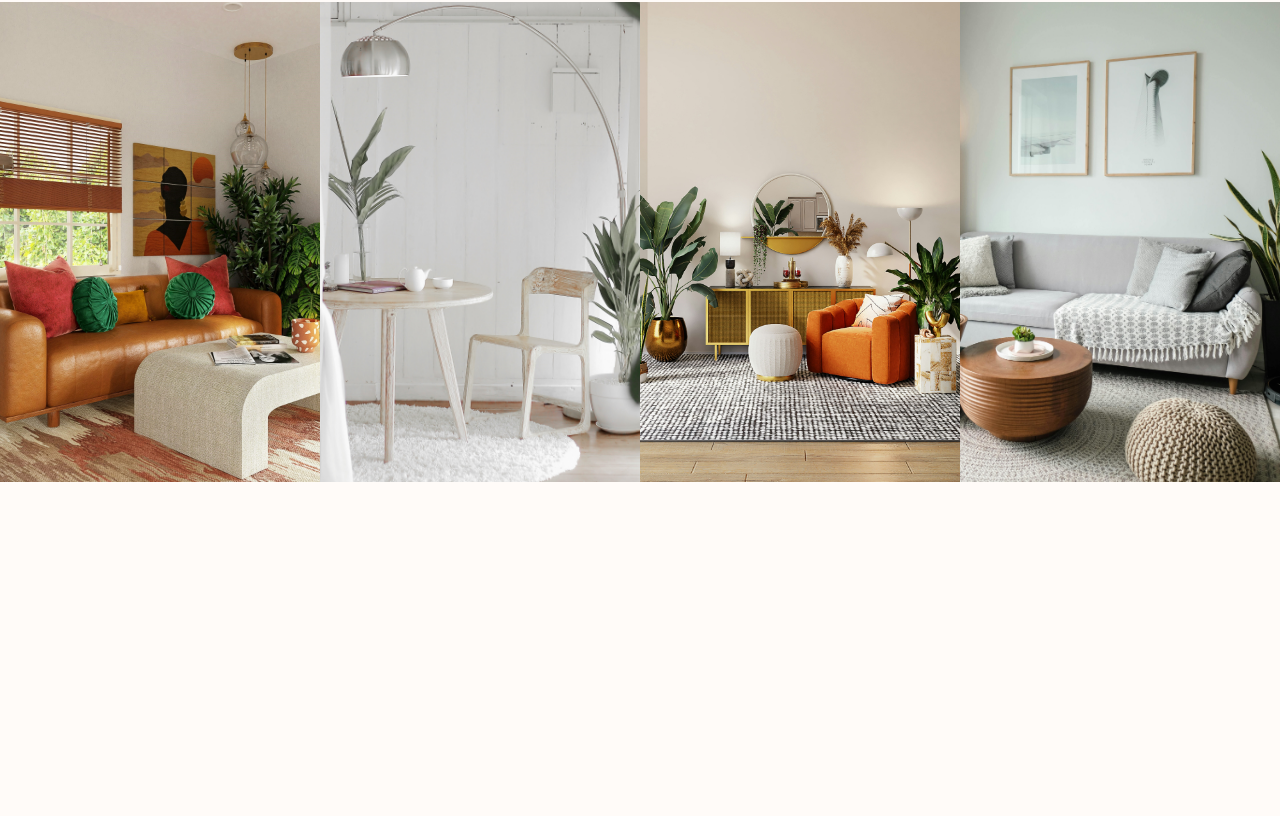
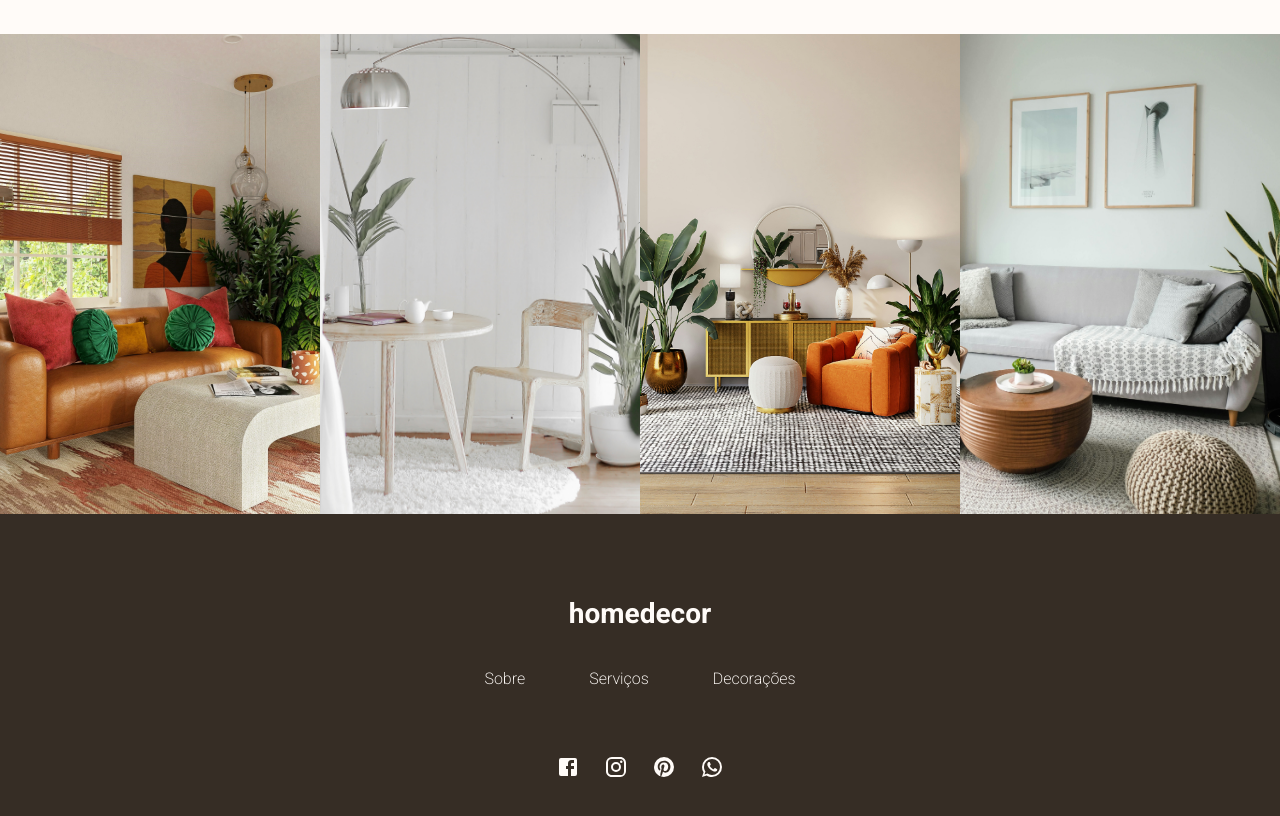
Before and after one commit to Anna-Luiza-Gusmao/home-decor-landing-page, a React (Vite) app: page / in a window 1280 px wide. Shown: the part 3353-4169 px from the top of the page. Before the commit the page ends 3835 px from the top, so only its background shows below. Built offline with nearby package versions, Linux system fonts and the light colour scheme.

Commit message:
add: footer with statics links

```diff
--- a/index.html
+++ b/index.html
@@ -6,7 +6,7 @@
   <link rel="icon" type="image/svg+xml" href="/home-decor-icon.png" />
   <link rel="preconnect" href="https://fonts.googleapis.com">
   <link rel="preconnect" href="https://fonts.gstatic.com" crossorigin>
-  <link href="https://fonts.googleapis.com/css2?family=Heebo:wght@400;500;600;700&display=swap" rel="stylesheet">
+  <link href="https://fonts.googleapis.com/css2?family=Heebo:wght@200;400;500;600;700&display=swap" rel="stylesheet">
   <meta name="viewport" content="width=device-width, initial-scale=1.0" />
   <title>Home Decor</title>
 </head>
--- a/package.json
+++ b/package.json
@@ -10,6 +10,10 @@
     "preview": "vite preview"
   },
   "dependencies": {
+    "@emotion/react": "^11.11.3",
+    "@emotion/styled": "^11.11.0",
+    "@mui/icons-material": "^5.15.7",
+    "@mui/material": "^5.15.7",
     "@types/styled-components": "^5.1.34",
     "react": "^18.2.0",
     "react-dom": "^18.2.0",
--- a/src/pages/Home/styles.ts
+++ b/src/pages/Home/styles.ts
@@ -84,7 +84,7 @@ export const CustomerTestimonialsContainer = styled.section`
     display: flex;
     flex-direction: column;
     align-items: center;
-    gap: 4rem;
+    gap: 6rem;
 
     padding: 12rem;
 
--- a/src/pages/Root/Root.tsx
+++ b/src/pages/Root/Root.tsx
@@ -1,11 +1,13 @@
 import { Outlet } from "react-router-dom"
 import { Navbar } from "../components/Navbar"
+import { Footer } from "../components/Footer"
 
 export function Root() {
     return (
         <div>
             <Navbar />
             <Outlet />
+            <Footer />
         </div>
     )
 }
--- /dev/null
+++ b/src/pages/components/Footer/index.tsx
@@ -0,0 +1,27 @@
+import FacebookIcon from "@mui/icons-material/Facebook"
+import InstagramIcon from "@mui/icons-material/Instagram"
+import PinterestIcon from "@mui/icons-material/Pinterest"
+import WhatsAppIcon from "@mui/icons-material/WhatsApp"
+import { FooterContainer, NavigableLinkBox, SocialMediaBox } from "./styles"
+import { Link } from "react-router-dom"
+
+export function Footer() {
+	return (
+		<FooterContainer>
+			<div>
+				<h2>homedecor</h2>
+				<NavigableLinkBox>
+					<Link to="/">Sobre</Link>
+					<Link to="/">Serviços</Link>
+					<Link to="/">Decorações</Link>
+				</NavigableLinkBox>
+			</div>
+			<SocialMediaBox>
+				<FacebookIcon />
+				<InstagramIcon />
+				<PinterestIcon />
+				<WhatsAppIcon />
+			</SocialMediaBox>
+		</FooterContainer>
+	)
+}
--- /dev/null
+++ b/src/pages/components/Footer/styles.ts
@@ -0,0 +1,53 @@
+import styled from "styled-components"
+
+export const FooterContainer = styled.footer`
+	display: flex;
+	flex-direction: column;
+	align-items: center;
+	gap: 4rem;
+
+	padding: 5rem;
+	background-color: ${(props) => props.theme.colors["beige-600"]};
+	color: ${(props) => props.theme.colors.white};
+
+	div {
+		display: flex;
+		flex-direction: column;
+		align-items: center;
+		gap: 2rem;
+
+		h2 {
+			font-size: 1.75rem;
+		}
+	}
+`
+
+export const NavigableLinkBox = styled.section`
+	display: flex;
+	gap: 4rem;
+
+	a {
+		text-decoration: none;
+		font-weight: 200;
+		color: ${(props) => props.theme.colors.white};
+		transition: font-weight 0.1s;
+
+		&:hover {
+			font-weight: 400;
+		}
+	}
+`
+
+export const SocialMediaBox = styled.section`
+	display: flex;
+	gap: 1.5rem;
+
+	svg {
+		transition: color 0.5s ease-out;
+
+		&:hover {
+			cursor: pointer;
+			color: ${(props) => props.theme.colors["beige-100"]};
+		}
+	}
+`
--- a/src/styles/themes/default.ts
+++ b/src/styles/themes/default.ts
@@ -1,14 +1,15 @@
 export const defaultTheme = {
-    name: 'default',
-    colors: {
-        'white': '#fffbf8',
+	name: "default",
+	colors: {
+		white: "#fffbf8",
 
-        'beige-200': '#d5c9be',
-        'beige-400': '#7f675a',
-        'beige-600': '#362D25',
+		"beige-100": "#C7B9A7",
+		"beige-200": "#d5c9be",
+		"beige-400": "#7f675a",
+		"beige-600": "#362D25",
 
-        'gray-300': '#525252',
+		"gray-300": "#525252",
 
-        'black-400': '#272733'
-    },
+		"black-400": "#272733"
+	}
 }
```
Also changed, not shown: 1 other file (tests, documents, lock files or other folders).
